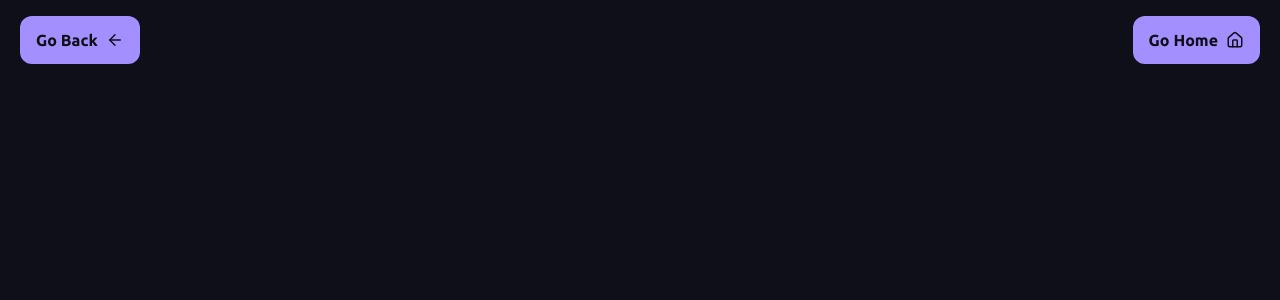
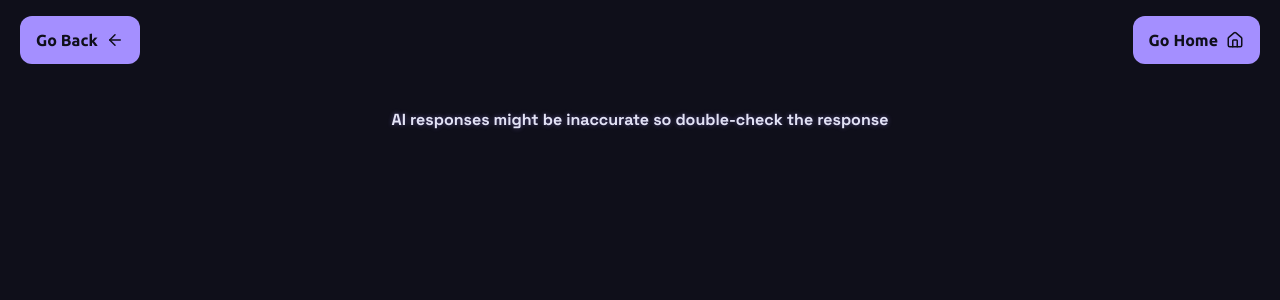
Before and after one commit to phantomdlx99-star/Eclipse, a Next.js app: page /learn/1/1/1/1 in a window 1280 px wide. Shown: the top 300 px of the page. Built offline with nearby package versions, Linux system fonts and the light colour scheme; no server answers; a web font is replaced by a local one; what better-react-mathjax would draw is missing.

Commit message:
Added inaccuracy message to the user

```diff
--- a/app/layout.tsx
+++ b/app/layout.tsx
@@ -67,7 +67,7 @@ export default function RootLayout({
       <html lang="en" className="dark">
         <MathJaxContext config={configMath}>
           <body
-            className={`${geistSans.variable} ${geistMono.variable} antialiased ubuntu-medium selection:bg-yellow-400 focus-glow`}
+            className={`${geistSans.variable} ${geistMono.variable} antialiased ubuntu-medium selection:bg-secondary focus-glow`}
           >
             <main>{children}</main>
             <Toaster />
--- a/app/learn/layout.tsx
+++ b/app/learn/layout.tsx
@@ -21,6 +21,9 @@ const Layout = ({ children }: { children: React.ReactNode }) => {
         />
       </div>
       {children}
+      <div className="w-full h-auto px-4 py-2 text-center font-semibold font-display">
+        AI responses might be inaccurate so double-check the response
+      </div>
     </main>
   );
 };
```
